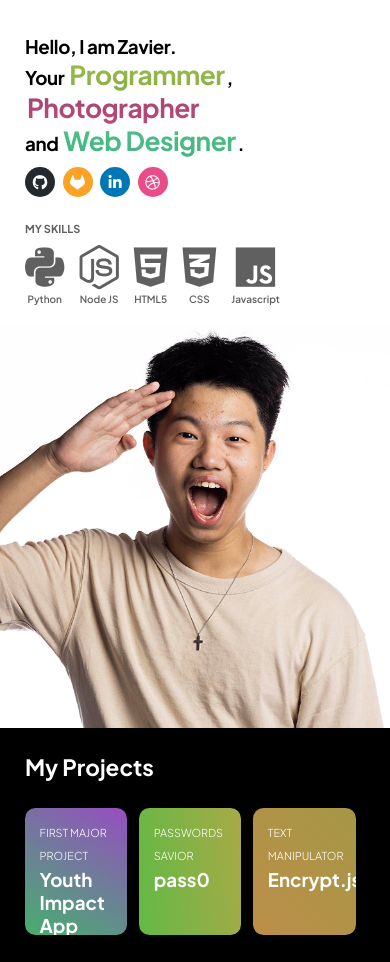
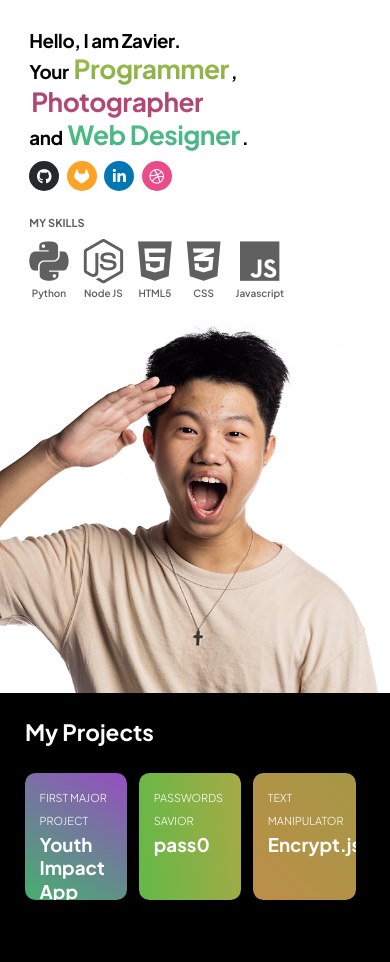
Before and after one commit to zaviergpt/zaviergpt.github.io, a plain HTML site: page index.html in a window 390 px wide. After the commit the page ends 927 px from the top, so only its background shows below. Drawn offline with Linux system fonts and the light colour scheme.

Commit message:
Update index.html

```diff
--- a/index.html
+++ b/index.html
@@ -161,16 +161,14 @@
 				text-transform: uppercase;
 				font-size: calc(15px/1.375);
 			}
-			@media only screen and (max-width: 600px) {
+			@media only screen and (max-width: 780px) {
 				section#hello-section {
-					height: calc(675px/1.125);
 					overflow: hidden;
 					color: #000000;
 					background-color: #FFFFFF;
 					margin: 0px;
 					position: relative;
 					transition: none;
-					padding-top: calc(25px + 2.5%);
 				}
 				section#hello-section img#hello-picture-phone {
 					display: block;
@@ -181,15 +179,16 @@
 					display: flex;
 					align-items: center;
 					justify-content: center;
+					margin-top: 7.5%;
 				}
 				section#hello-section div#hello-greetings div {
-					width: calc(100% - (25px * 2))
+					width: calc(100% - (7.5% * 2))
 				}
 				section#hello-section div#scroll-to-see-more {
 					display: none;
 				}
 			}
-			@media only screen and (min-width: 600px) {
+			@media only screen and (min-width: 780px) {
 				section#hello-section img#hello-picture-desktop {
 					height: 95%;
 					margin-top: 5%;
```
